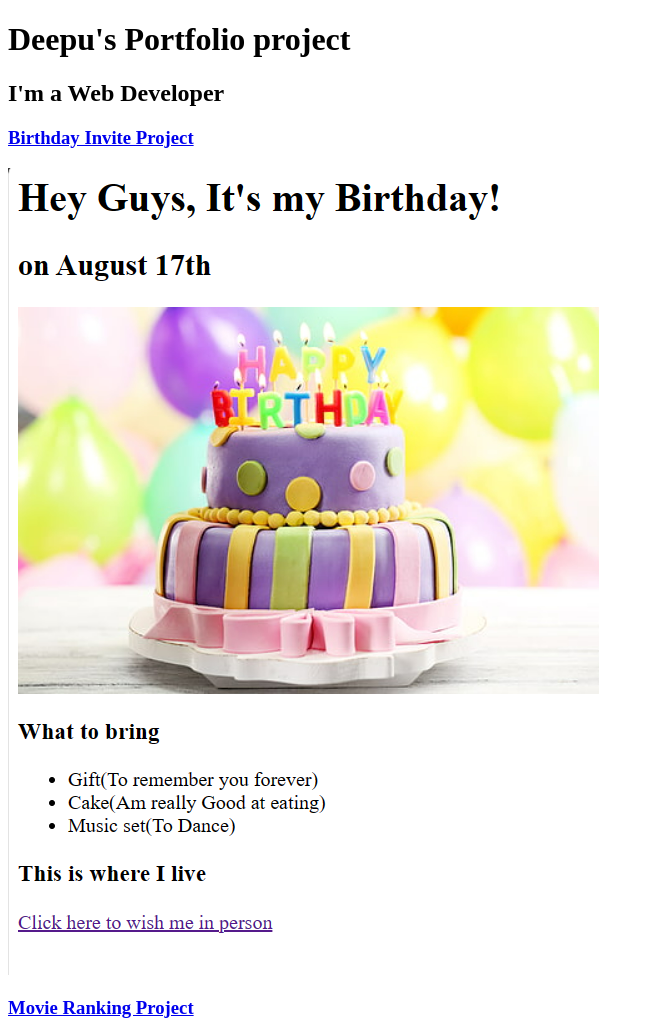
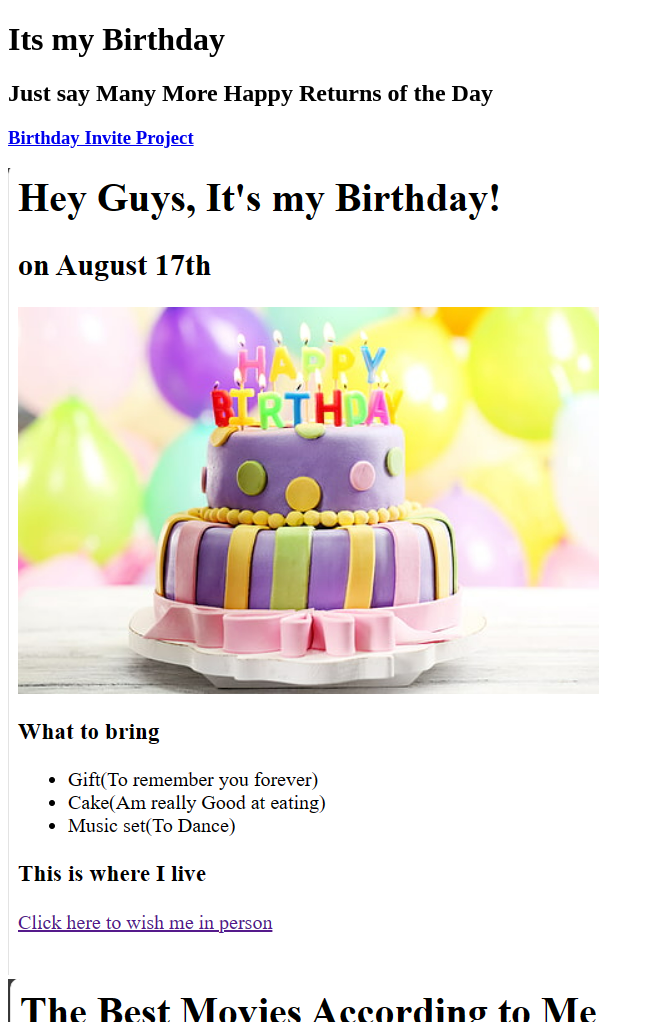
Before and after one commit to RajaDeepika/Birthday, a plain HTML site: page index.html in a window 1280 px wide. Shown: the top 1022 px of the page, without its empty margins (0-654 px from the left). Drawn offline with Linux system fonts and the light colour scheme.

Commit message:
Update index.html

```diff
--- a/index.html
+++ b/index.html
@@ -4,15 +4,15 @@
     <head>
         <meta charset="UTF-8">
         <title>
-          Deepu's Portfolio
+          Wish me with your Heart
         </title>
     </head>
     <body>
-        <h1>Deepu's Portfolio project</h1>
-        <h2>I'm a Web Developer</h2></body></hr>
+        <h1>Its my Birthday</h1>
+        <h2>Just say Many More Happy Returns of the Day</h2></body></hr>
         <h3><a href="../4.3 HTML Porfolio Project/public/birthday-invite.html">Birthday Invite Project</a></h3>
          <img src="Deepu-birthday-invite.png"/>
-         <h3><a href="movie-ranking.html">Movie Ranking Project</a></h3>
+         <!-- <h3><a href="movie-ranking.html">Movie Ranking Project</a></h3> -->
          <img src="Deepu-fav-movie.png">
          <h3><a href="about.html">About Me</a></h3><br>
          <h3><a href="contact.html">Contact Me</a></h3>
```
